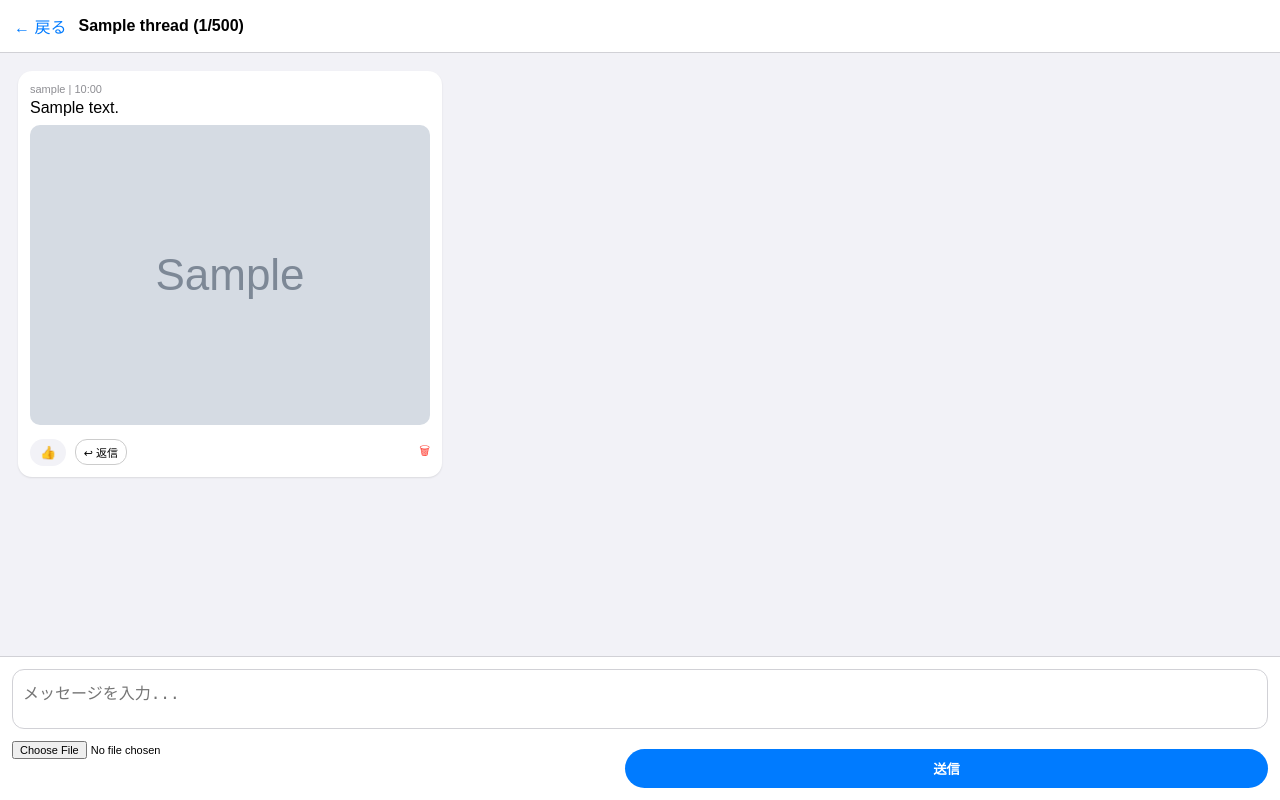
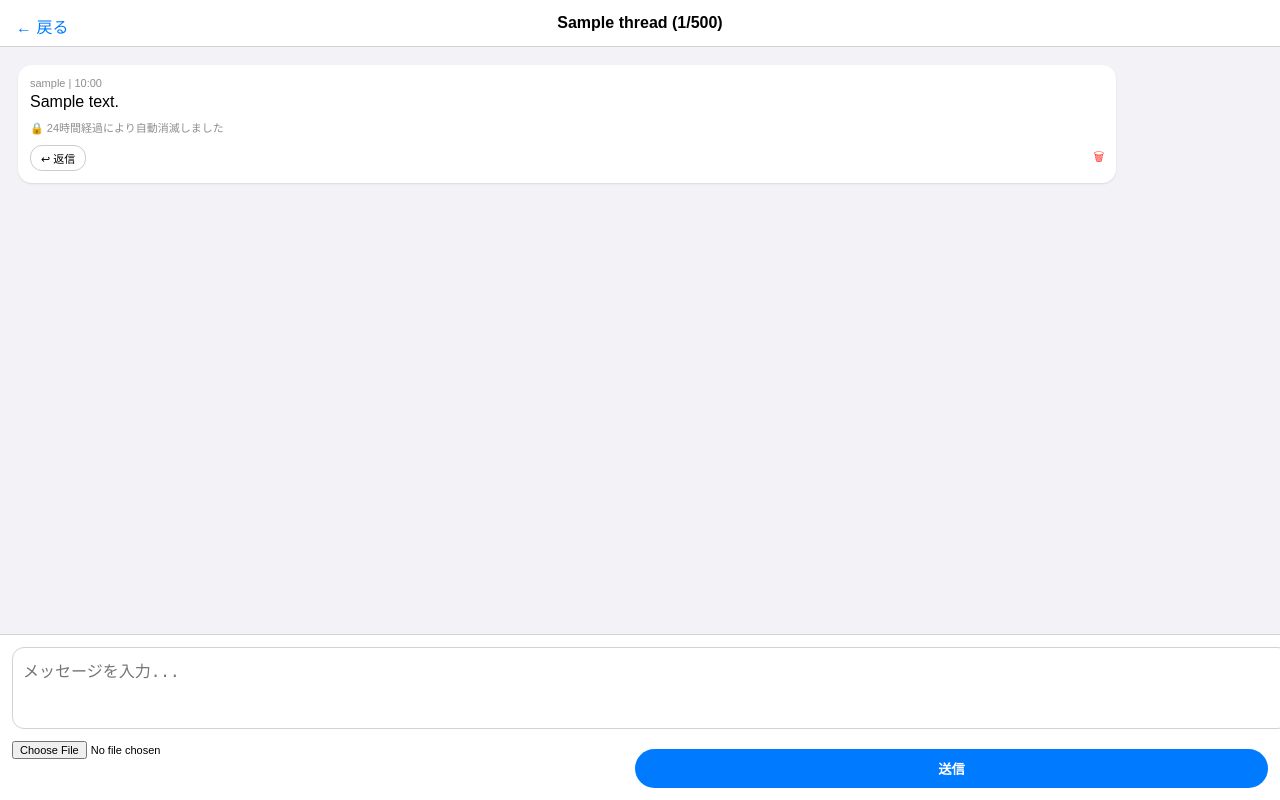
Before and after one commit to nori-pixl/mynote, a Flask app: page /thread/1 in a window 1280 px wide. Run offline with Flask 3, Linux system fonts and the light colour scheme; a user stored in the database is signed in; tables that the repository leaves empty hold one stand-in row (values such as "Sample post"); grey boxes marked "Sample" are stand-in pictures.

Commit message:
Update thread.html

```diff
--- a/templates/thread.html
+++ b/templates/thread.html
@@ -5,20 +5,19 @@
     <title>{{ thread.title }}</title>
     <style>
         body { font-family: sans-serif; background: #f2f2f7; margin: 0; padding-bottom: 180px; }
-        .header { background: white; padding: 14px; border-bottom: 1px solid #d1d1d6; position: sticky; top: 0; z-index: 100; display: flex; align-items: center; }
-        .post { background: white; padding: 12px; border-radius: 14px; margin: 10px; max-width: 85%; align-self: flex-start; box-shadow: 0 1px 2px rgba(0,0,0,0.1); position: relative; }
-        .post-reply { margin-left: 30px; background: #e5e5ea; border-radius: 10px; font-size: 14px; padding: 10px; }
-        .media { max-width: 100%; border-radius: 10px; margin-top: 8px; }
+        .header { background: white; padding: 14px; border-bottom: 1px solid #d1d1d6; position: sticky; top: 0; z-index: 100; text-align: center; }
+        .post { background: white; padding: 12px; border-radius: 14px; margin: 10px; max-width: 85%; box-shadow: 0 1px 2px rgba(0,0,0,0.1); }
+        .reply-area { margin-left: 25px; background: #e5e5ea; border-radius: 10px; padding: 8px; font-size: 13px; margin-top: 5px; }
+        .media-link { display: inline-block; margin-top: 8px; color: #28a745; font-weight: bold; text-decoration: none; border: 1px solid #28a745; padding: 6px 12px; border-radius: 8px; font-size: 14px; }
         .footer { position: fixed; bottom: 0; width: 100%; background: white; padding: 12px; border-top: 1px solid #d1d1d6; box-sizing: border-box; }
-        textarea { width: 100%; height: 60px; border: 1px solid #d1d1d6; border-radius: 12px; padding: 10px; box-sizing: border-box; font-size: 16px; resize: none; }
-        .btn-send { background: #007bff; color: white; border: none; padding: 10px 20px; border-radius: 20px; font-weight: bold; width: 100%; margin-top: 8px; }
-        .reac-btn { text-decoration: none; background: #f2f2f7; padding: 6px 10px; border-radius: 15px; font-size: 13px; color: #1c1c1e; margin-right: 4px; }
+        textarea { width: 100%; height: 60px; border: 1px solid #d1d1d6; border-radius: 12px; padding: 10px; font-size: 16px; resize: none; }
+        .btn-send { background: #007bff; color: white; border: none; padding: 10px; border-radius: 20px; font-weight: bold; width: 100%; margin-top: 8px; }
     </style>
 </head>
 <body>
 <div class="header">
-    <a href="/class/{{ thread.class_id }}" style="text-decoration:none; color:#007bff;">← 戻る</a>
-    <strong style="margin-left:12px;">{{ thread.title }} ({{ post_count }}/500)</strong>
+    <a href="/class/{{ thread.class_id }}" style="position:absolute; left:16px; text-decoration:none; color:#007bff;">← 戻る</a>
+    <strong>{{ thread.title }} ({{ post_count }}/500)</strong>
 </div>
 
 <div id="post-list" style="display:flex; flex-direction:column; padding:8px;">
@@ -26,16 +25,22 @@
     <div class="post">
         <div style="font-size:11px; color:#8e8e93; margin-bottom:4px;">{{ post.author.username }} | {{ post.created_at.strftime('%H:%M') }}</div>
         <div style="white-space: pre-wrap; font-size:16px;">{{ post.content }}</div>
-        {% if post.image_path %}<img src="{{ url_for('uploaded_file', filename=post.image_path) }}" class="media">{% endif %}
+
+        {# --- 24時間限定メディア表示ロジック --- #}
+        {% if post.image_path %}
+            {% if now - post.created_at < timedelta(hours=24) %}
+                <a href="{{ url_for('uploaded_file', filename=post.image_path) }}" target="_blank" class="media-link">📂 メディアを表示 (期間限定)</a>
+            {% else %}
+                <div style="margin-top:8px; font-size:11px; color:#8e8e93;">🔒 24時間経過により自動消滅しました</div>
+            {% endif %}
+        {% endif %}
+
         <div style="margin-top:10px; display:flex; justify-content:space-between; align-items:center;">
-            <div>
-                <a href="/react/{{ post.id }}/thumbsup" class="reac-btn">👍</a>
-                <button onclick="setReply({{ post.id }}, '{{ post.author.username }}')" style="background:none; border:1px solid #ccc; border-radius:12px; font-size:11px; padding:4px 8px;">↩ 返信</button>
-            </div>
+            <button onclick="setReply({{ post.id }}, '{{ post.author.username }}')" style="background:none; border:1px solid #ccc; border-radius:12px; font-size:11px; padding:4px 10px;">↩ 返信</button>
             <a href="/delete_post/{{ post.id }}" onclick="return confirm('削除？')" style="text-decoration:none; color:#ff3b30; font-size:12px;">🗑</a>
         </div>
         {% for r in post.replies %}
-            <div class="post-reply"><strong>{{ r.author.username }}</strong>: {{ r.content }}</div>
+            <div class="reply-area"><strong>{{ r.author.username }}</strong>: {{ r.content }}</div>
         {% endfor %}
     </div>
     {% endfor %}
@@ -50,18 +55,20 @@
         <input type="hidden" name="parent_id" id="parent-input">
         <textarea name="content" id="msg-area" placeholder="メッセージを入力..." required></textarea>
         <div style="display:flex; gap:10px; margin-top:8px;">
-            <input type="file" name="image" accept="image/*" style="font-size:11px; flex:1;">
+            <input type="file" name="image" accept="image/*,video/*" style="font-size:11px; flex:1;">
             <button type="submit" class="btn-send" style="flex:1;">送信</button>
         </div>
     </form>
 </div>
+{% else %}
+<div class="footer" style="text-align:center; color:red; font-weight:bold; padding:20px;">500件到達。次スレへ！</div>
 {% endif %}
 
 <script>
-    function setReply(id, n) { document.getElementById('parent-input').value = id; document.getElementById('reply-text').innerText = n + "さんへ返信"; document.getElementById('reply-banner').style.display = "flex"; document.getElementById('msg-area').focus(); }
+    function setReply(id, n) { document.getElementById('parent-input').value = id; document.getElementById('reply-text').innerText = n + "さんへ返信中"; document.getElementById('reply-banner').style.display = "flex"; document.getElementById('msg-area').focus(); }
     function cancelReply() { document.getElementById('parent-input').value = ""; document.getElementById('reply-banner').style.display = "none"; }
     window.onload = () => { window.scrollTo(0, document.body.scrollHeight); };
-    setInterval(() => { if(!document.getElementById('msg-area').value && document.activeElement.tagName !== 'TEXTAREA') location.reload(); }, 15000);
+    setInterval(() => { if(!document.getElementById('msg-area').value && document.activeElement.tagName !== 'TEXTAREA') location.reload(); }, 20000);
 </script>
 </body>
 </html>
```
